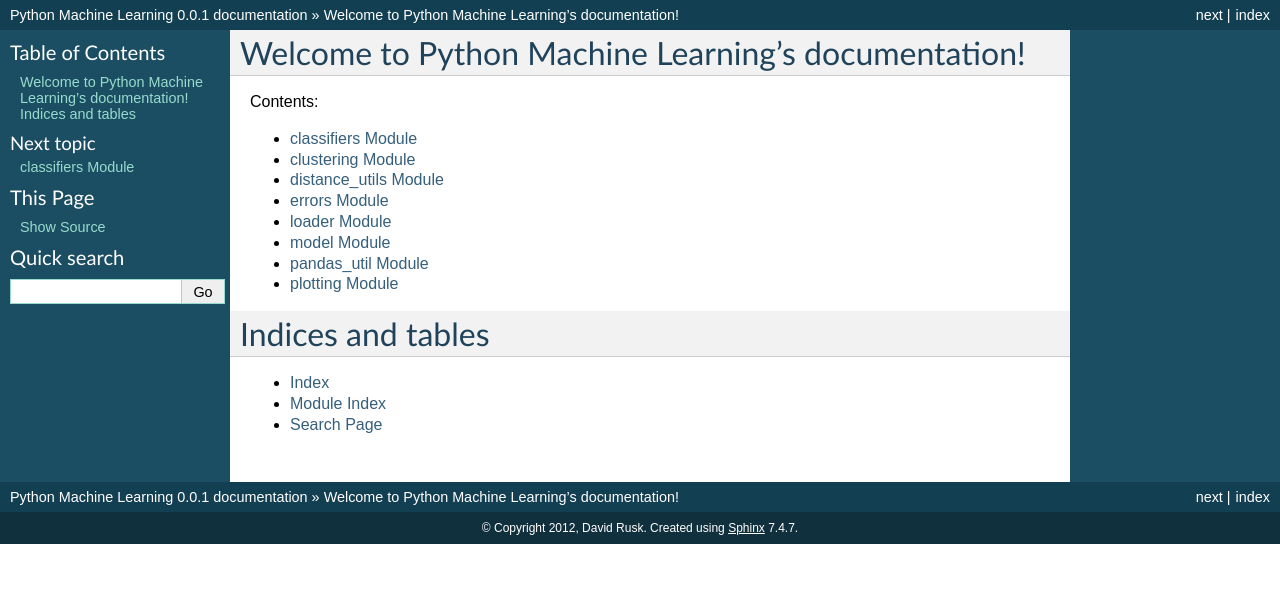
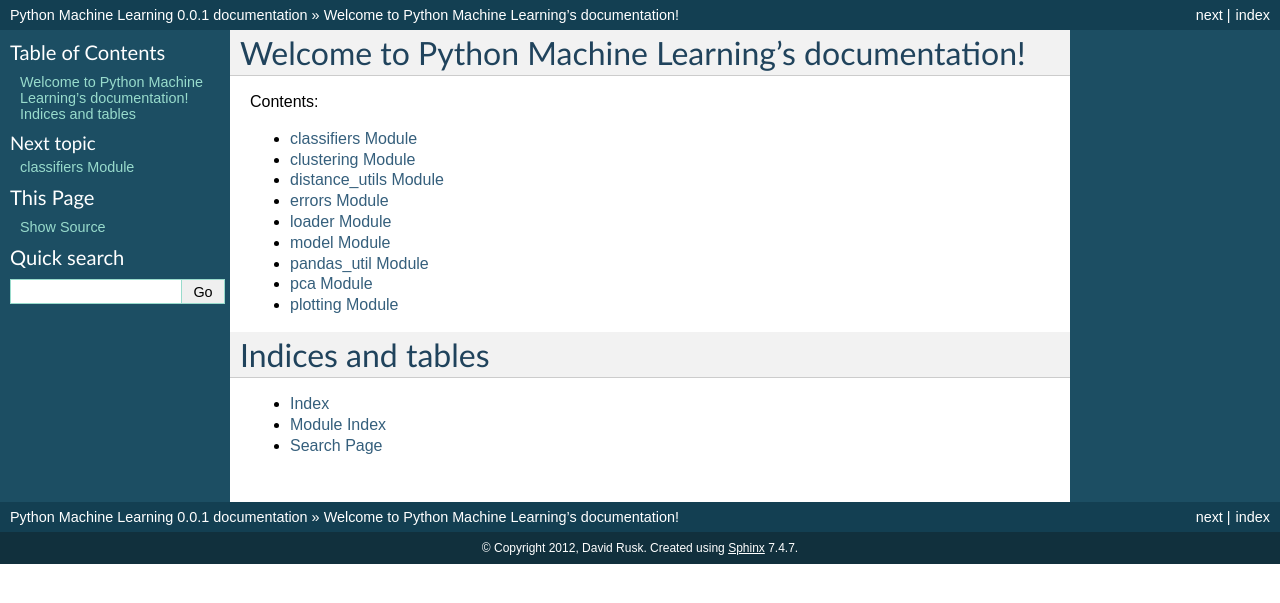
Before and after one commit to drusk/pml, a Sphinx documentation site: the page built from docs/index.rst, in a window 1280 px wide. Shown: the top 603 px of the page. Built offline with Sphinx 7.4.7, drawn with Linux system fonts in a browser that asks for light colours.

Commit message:
Updated docs.

```diff
--- a/docs/index.rst
+++ b/docs/index.rst
@@ -18,6 +18,7 @@ Contents:
    loader
    model
    pandas_util
+   pca
    plotting
 
 
--- /dev/null
+++ b/docs/pca.rst
@@ -0,0 +1,6 @@
+pca Module
+==========
+
+.. automodule:: pca
+    :members:
+    :undoc-members:
```
